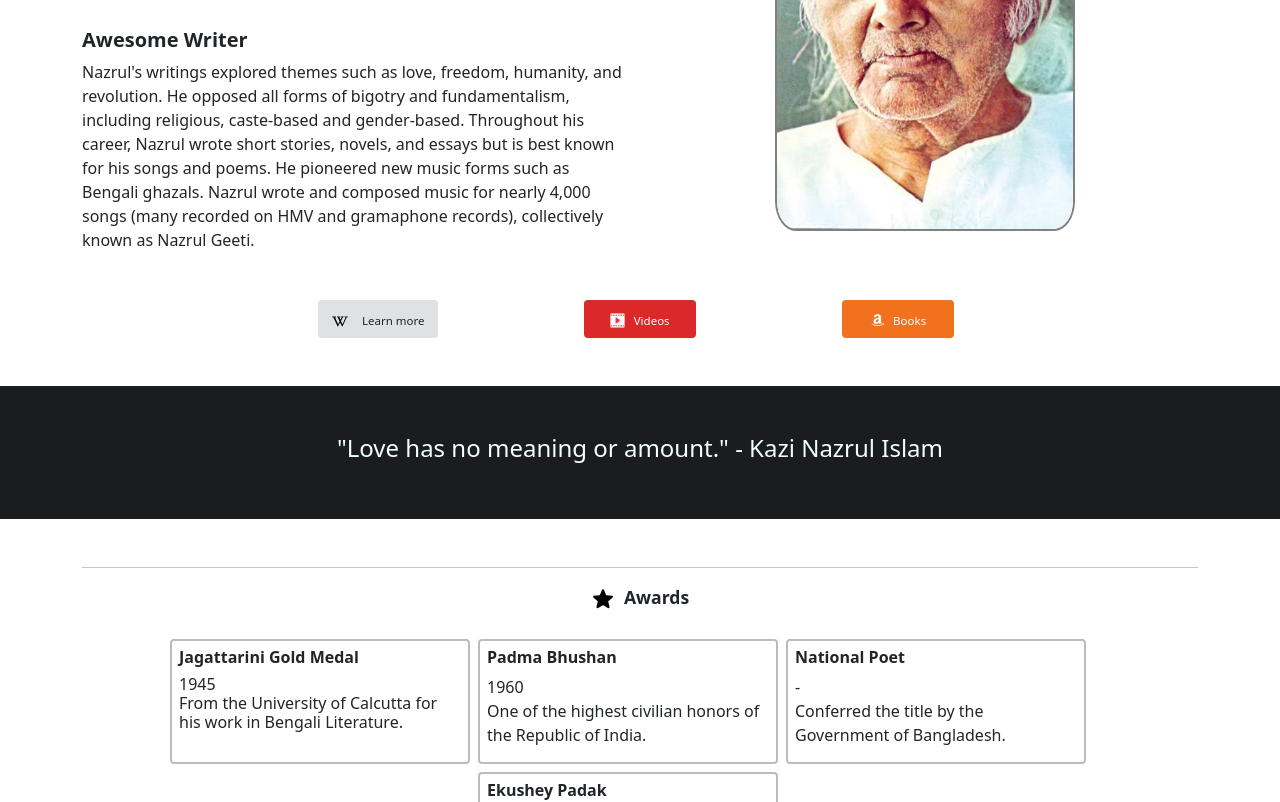
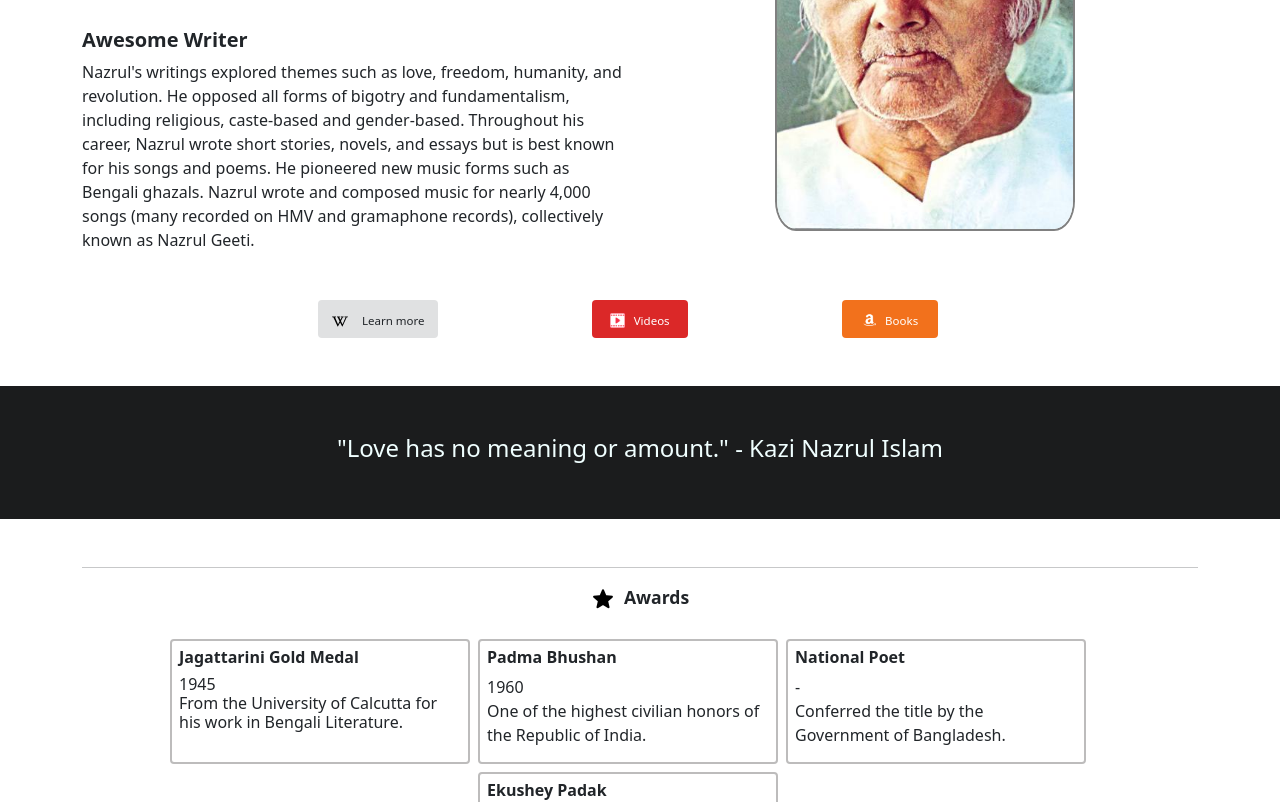
Before and after one commit to ABdevs29/Laud-page, a plain HTML site: page index.html in a window 1280 px wide. Shown: the part 815-1617 px from the top of the page. Drawn offline with nearby package versions, Linux system fonts and the light colour scheme.

Commit message:
Update style.css

```diff
--- a/style.css
+++ b/style.css
@@ -57,12 +57,12 @@
 
 .button-2 {
   background-color: #DB2828 !important;
-  width: 7em;
+  width: 6em;
 }
 
 .button-3 {
   background-color: #F2711C !important;
-  width: 7em;
+  width: 6em;
 }
 
 .firstrow {
```
